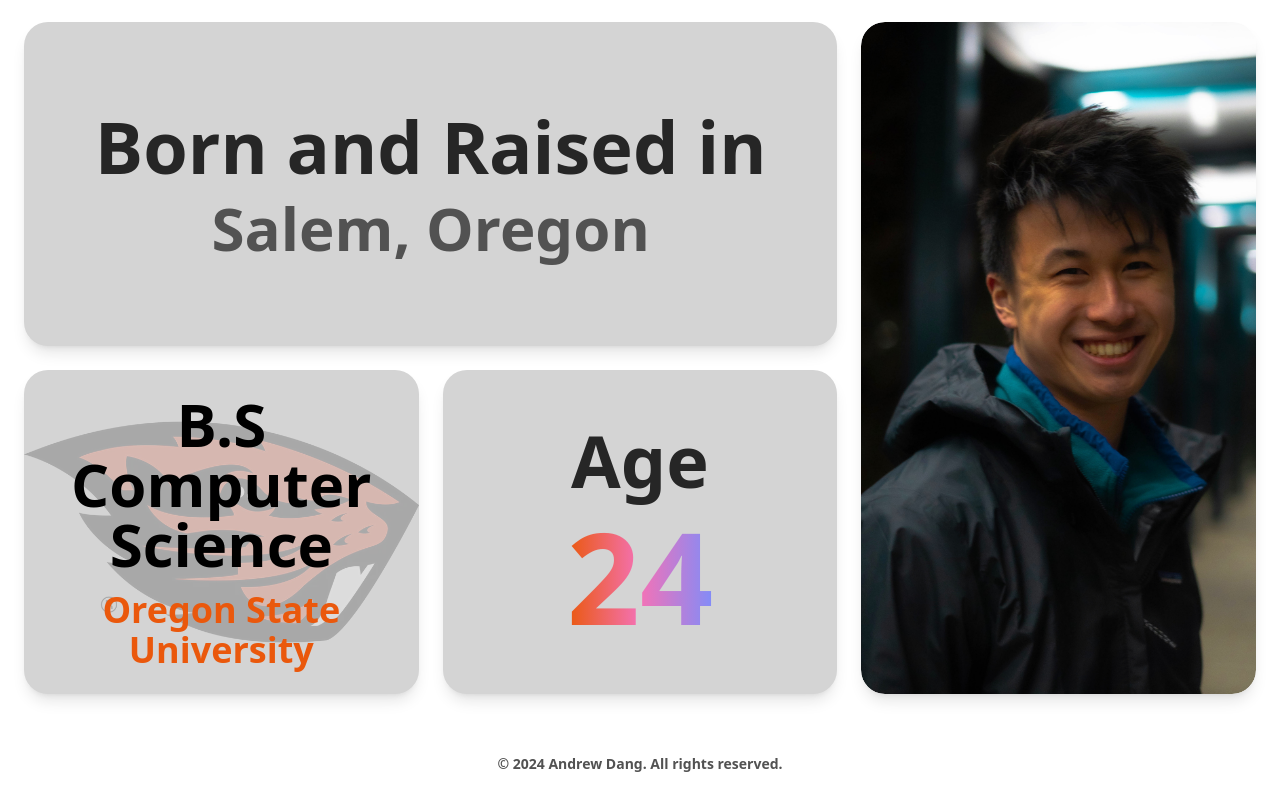
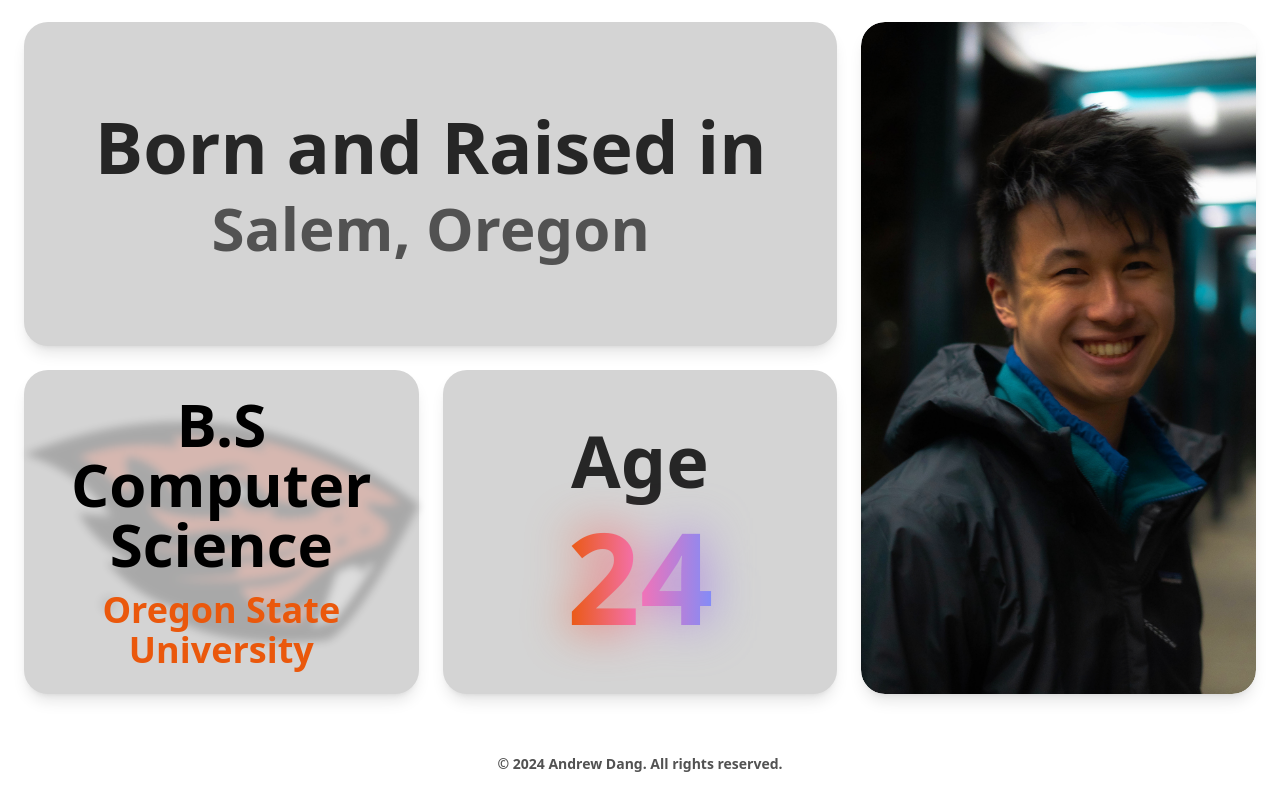
Before and after one commit to TheAndrewDang/MyPortfolioWebsite, a Next.js app in the folder frontend/: page / in a window 1280 px wide. Shown: the part 950-1736 px from the top of the page. Built offline with nearby package versions, Linux system fonts and the light colour scheme.

Commit message:
Added blur on age

```diff
--- a/frontend/src/app/components/ui/bentogrid.tsx
+++ b/frontend/src/app/components/ui/bentogrid.tsx
@@ -37,7 +37,7 @@ export const Bentogrid = () => {
               src={osu}
               alt="Oregon State University"
               layout="fill"
-              className="object-cover rounded-3xl opacity-20"
+              className="object-cover rounded-3xl opacity-20 blur-sm"
             />
           </div>
           <div className="relative z-10 w-full h-full flex flex-col justify-center items-center p-6">
@@ -56,11 +56,19 @@ export const Bentogrid = () => {
             <h2 className="text-center text-neutral-800 xl:text-7xl lg:text-6xl md:text-5xl sm:text-4xl text-4xl font-bold mb-4">
               Age
             </h2>
-            <p className="text-center xl:text-9xl lg:text-7xl md:text-6xl sm:text-5xl text-4xl font-bold bg-gradient-to-r from-orange-600 via-pink-400 to-indigo-400 inline-block text-transparent bg-clip-text">
-              24
-            </p>
+            <div className="relative flex flex-col items-center">
+              {/* Blurred number */}
+              <p className="absolute top-0 z-10 text-center xl:text-9xl lg:text-7xl md:text-6xl sm:text-5xl text-4xl font-bold bg-gradient-to-r from-orange-600 via-pink-400 to-indigo-400 inline-block text-transparent bg-clip-text blur-xl">
+                24
+              </p>
+              {/* Non-blurred number */}
+              <p className="relative text-center z-20 xl:text-9xl lg:text-7xl md:text-6xl sm:text-5xl text-4xl font-bold bg-gradient-to-r from-orange-600 via-pink-400 to-indigo-400 inline-block text-transparent bg-clip-text">
+                24
+              </p>
+            </div>
           </div>
         </div>
+
       </div>
     </div>
   )
--- a/frontend/src/app/page.tsx
+++ b/frontend/src/app/page.tsx
@@ -101,20 +101,16 @@ export default function Home() {
       </div>
 
       {/* THE ABOUT SECTION */}
+      <div>
       <About />
-
+      </div>
 
 
 
 
       {/* THE PROJECTS */}
-      {/* <div className="pb-14">
-        <div className="text-white font-bold px-4 pointer-events-none text-3xl text-center md:text-4xl lg:text-6xl">
-          <div className="bg-clip-text text-transparent drop-shadow-2xl bg-gradient-to-b from-white/80 to-white/20 pt-14 pb-14">
-            My Projects
-          </div>
-        </div>
-      </div> */}
+      <div className="">
+      </div>
 
       <footer>
         <div className="font-bold px-4 pointer-events-none text-sm text-center md:text-l lg:text-l">
```
Also changed, not shown: frontend/src/app/components/project.tsx (added).
